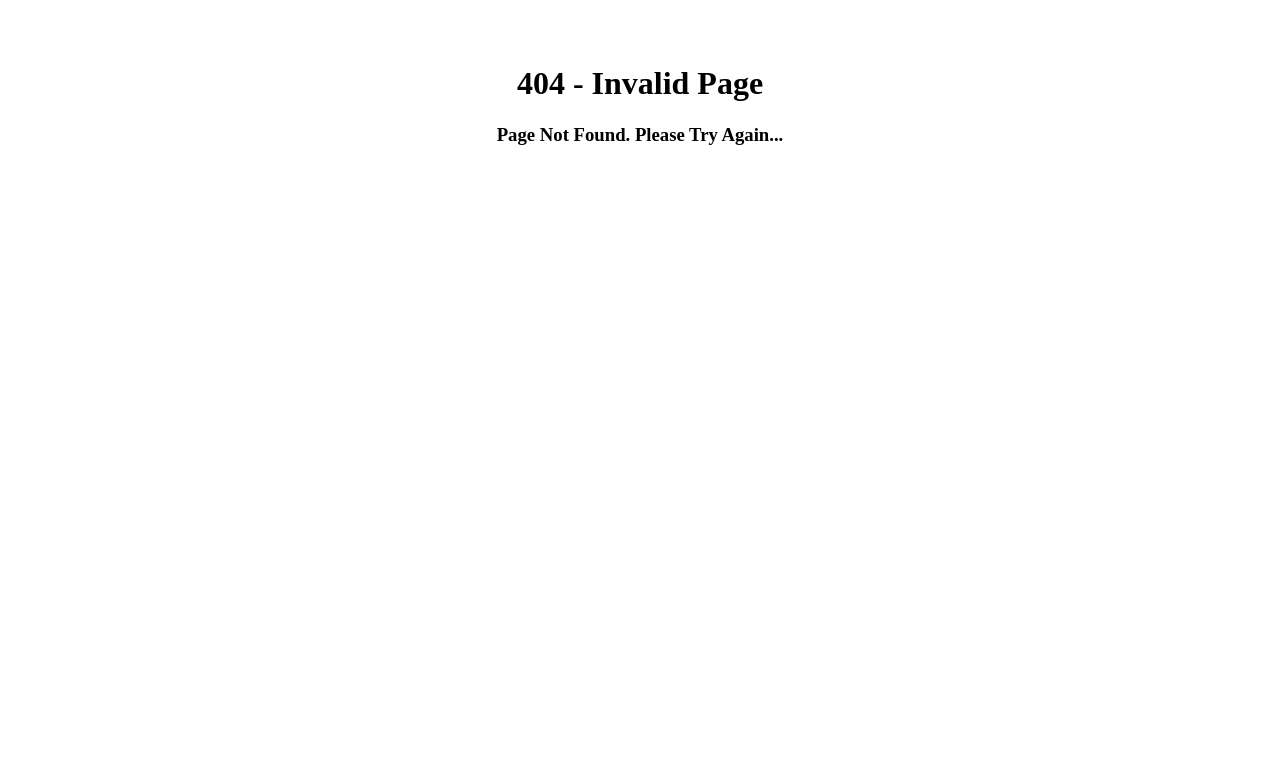
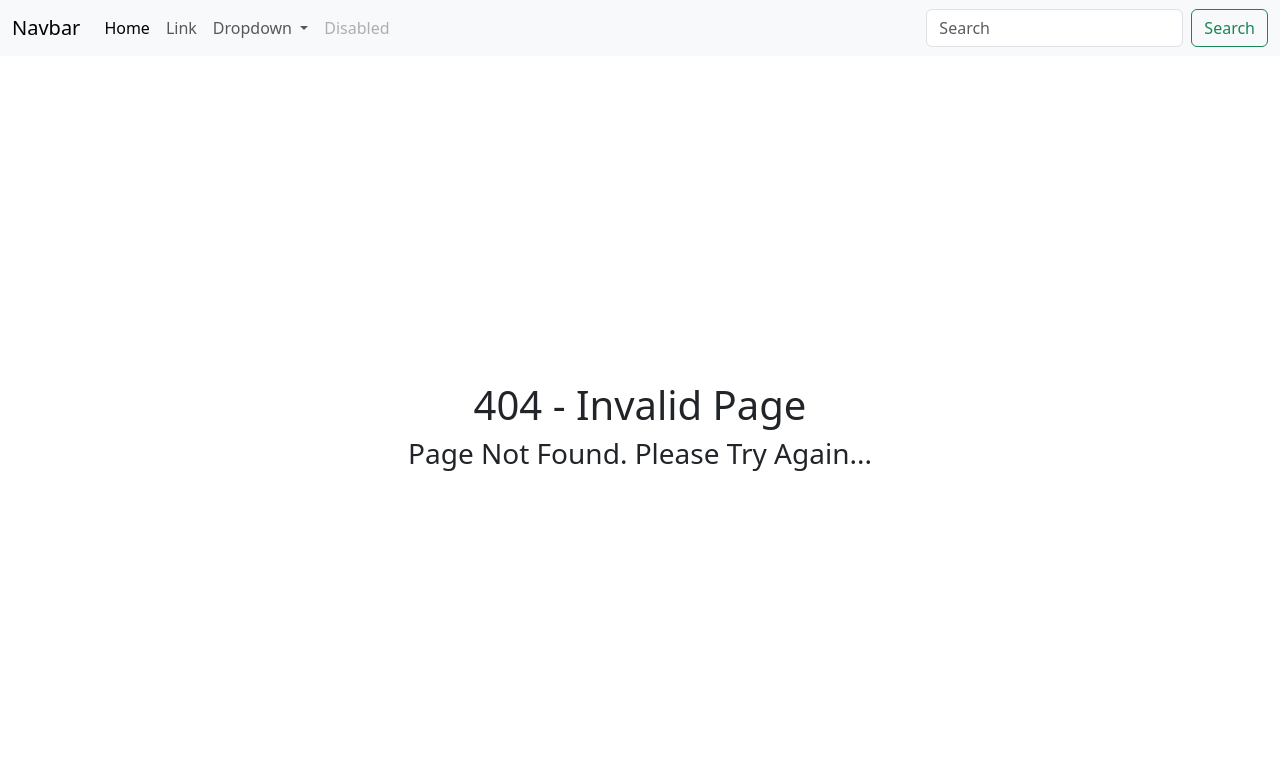
Before and after one commit to AishMe/GrocerEase_WebApp, a Python web app: template templates/error404.html in a window 1280 px wide. Shown: the top 779 px of the page. Run offline with Jinja, Linux system fonts and the light colour scheme; the template is opened without the code that fills it, so the values that code supplies are empty.

Commit message:
add navbar using jinja templates

```diff
--- /dev/null
+++ b/templates/base.html
@@ -0,0 +1,19 @@
+<!doctype html>
+<html lang="en">
+  <head>
+    <meta charset="utf-8">
+    <meta name="viewport" content="width=device-width, initial-scale=1">
+    <title>Base</title>
+    <link href="https://cdn.jsdelivr.net/npm/bootstrap@5.3.0/dist/css/bootstrap.min.css" rel="stylesheet" integrity="sha384-9ndCyUaIbzAi2FUVXJi0CjmCapSmO7SnpJef0486qhLnuZ2cdeRhO02iuK6FUUVM" crossorigin="anonymous">
+  </head>
+  <body>
+    {% include 'navbar.html' %}
+
+    <br/>
+    <div class="container">
+        {% block content %}
+        {% endblock %}
+    </div>
+
+  </body>
+</html>
--- a/templates/error404.html
+++ b/templates/error404.html
@@ -1,5 +1,13 @@
-<br/><br/>
-<center>
-<h1>404 - Invalid Page</h1>
-<h3>Page Not Found. Please Try Again...</h3>
-</center>
+{% extends 'base.html' %}
+
+{% block content %}
+
+<div style="height: 700px; display: flex; justify-content: center; align-items: center;">
+    <div>
+      <h1 style="text-align: center;">404 - Invalid Page</h1>
+      <h3 style="text-align: center;">Page Not Found. Please Try Again...</h3>
+    </div>
+</div>
+
+
+{% endblock %}
--- a/templates/index.html
+++ b/templates/index.html
@@ -1,3 +1,7 @@
+{% extends 'base.html' %}
+
+{% block content %}
+
 <!doctype html>
 <html lang="en">
 
@@ -42,3 +46,5 @@
 </body>
 
 </html>
+
+{% endblock %}
--- a/templates/manager_dashboard.html
+++ b/templates/manager_dashboard.html
@@ -1,3 +1,7 @@
+{% extends 'base.html' %}
+
+{% block content %}
+
 <!doctype html>
 <html lang="en">
 
@@ -32,3 +36,5 @@
 </body>
 
 </html>
+
+{% endblock %}
--- /dev/null
+++ b/templates/navbar.html
@@ -0,0 +1,36 @@
+<nav class="navbar navbar-expand-lg bg-body-tertiary">
+    <div class="container-fluid">
+      <a class="navbar-brand" href="#">Navbar</a>
+      <button class="navbar-toggler" type="button" data-bs-toggle="collapse" data-bs-target="#navbarSupportedContent" aria-controls="navbarSupportedContent" aria-expanded="false" aria-label="Toggle navigation">
+        <span class="navbar-toggler-icon"></span>
+      </button>
+      <div class="collapse navbar-collapse" id="navbarSupportedContent">
+        <ul class="navbar-nav me-auto mb-2 mb-lg-0">
+          <li class="nav-item">
+            <a class="nav-link active" aria-current="page" href="#">Home</a>
+          </li>
+          <li class="nav-item">
+            <a class="nav-link" href="#">Link</a>
+          </li>
+          <li class="nav-item dropdown">
+            <a class="nav-link dropdown-toggle" href="#" role="button" data-bs-toggle="dropdown" aria-expanded="false">
+              Dropdown
+            </a>
+            <ul class="dropdown-menu">
+              <li><a class="dropdown-item" href="#">Action</a></li>
+              <li><a class="dropdown-item" href="#">Another action</a></li>
+              <li><hr class="dropdown-divider"></li>
+              <li><a class="dropdown-item" href="#">Something else here</a></li>
+            </ul>
+          </li>
+          <li class="nav-item">
+            <a class="nav-link disabled">Disabled</a>
+          </li>
+        </ul>
+        <form class="d-flex" role="search">
+          <input class="form-control me-2" type="search" placeholder="Search" aria-label="Search">
+          <button class="btn btn-outline-success" type="submit">Search</button>
+        </form>
+      </div>
+    </div>
+  </nav>
--- a/templates/user_dashboard.html
+++ b/templates/user_dashboard.html
@@ -1,3 +1,7 @@
+{% extends 'base.html' %}
+
+{% block content %}
+
 <!doctype html>
 <html lang="en">
 
@@ -30,3 +34,5 @@
 </body>
 
 </html>
+
+{% endblock %}
```
Also changed, not shown: templates/error500.html (+12 -5 lines).
